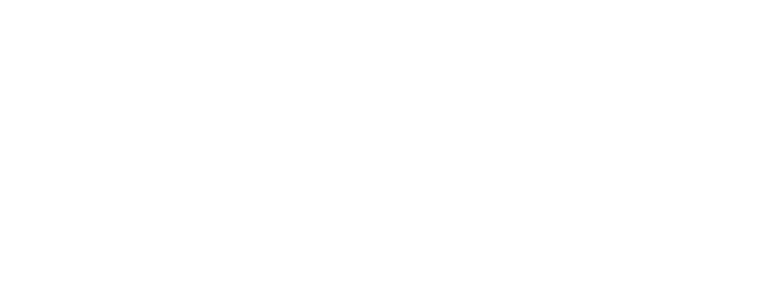
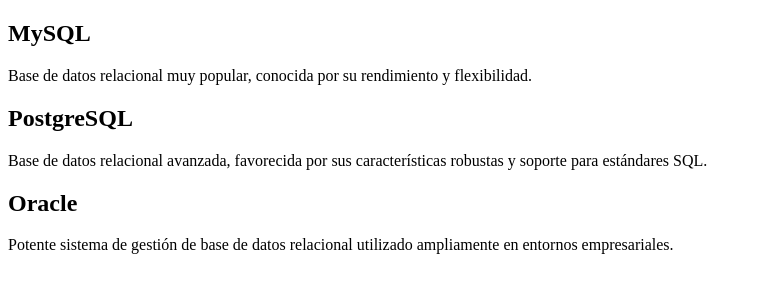
Before and after one commit to alisonMSalas/o-PracticaGit4A_SalasAlison, a plain HTML site: page experiencia.html in a window 1280 px wide. Shown: the whole page, without its empty margins (0-762 px from the left). Drawn offline with Linux system fonts and the light colour scheme.

Commit message:
“Se agregó la experiencia de bases de datos.

```diff
--- a/experiencia.html
+++ b/experiencia.html
@@ -6,6 +6,13 @@
     <title>Document</title>
 </head>
 <body>
-
+    <section>
+        <h1>MySQL</h1>
+        <p>Base de datos relacional muy popular, conocida por su rendimiento y flexibilidad.</p>
+        <h1>PostgreSQL</h1>
+        <p>Base de datos relacional avanzada, favorecida por sus características robustas y soporte para estándares SQL.</p>
+        <h1>Oracle</h1>
+        <p>Potente sistema de gestión de base de datos relacional utilizado ampliamente en entornos empresariales.</p>
+    </section>
 </body>
 </html>
```
